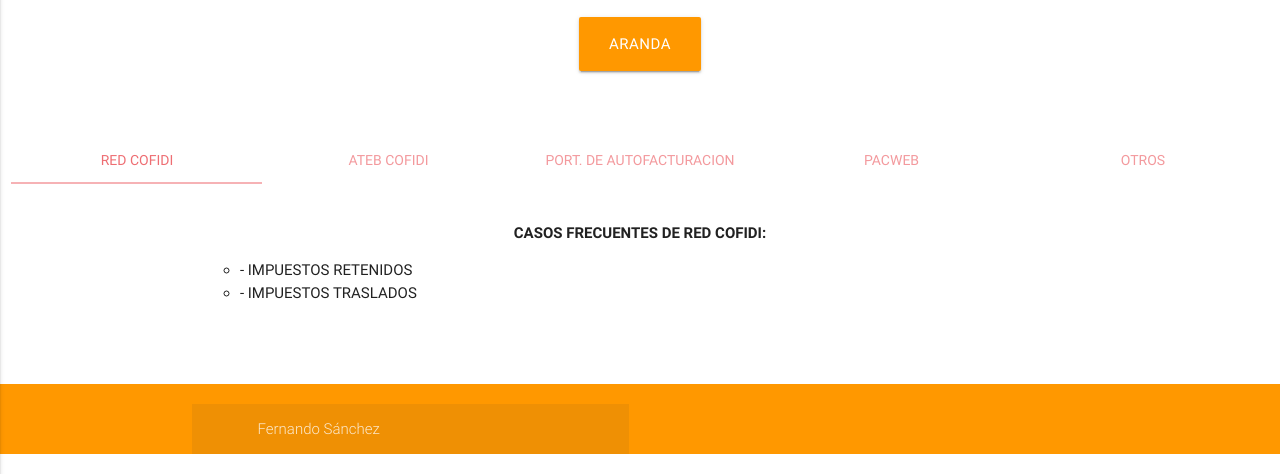
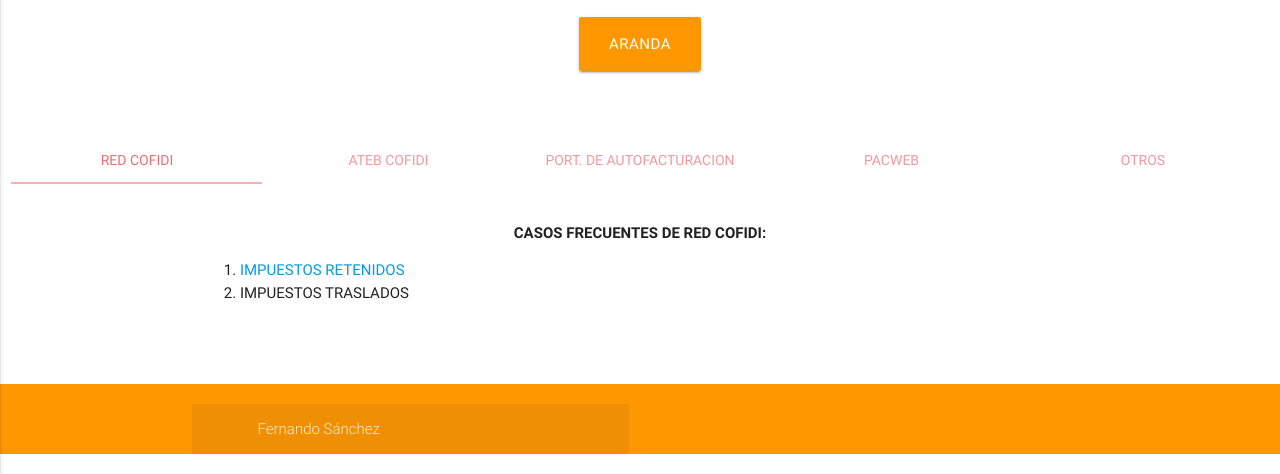
Before and after one commit to Darksmash/RepositorioAteb, a plain HTML site: page index.html in a window 1280 px wide. Shown: the part 345-819 px from the top of the page. Drawn offline with nearby package versions, Linux system fonts and the light colour scheme.

Commit message:
Update index.html

```diff
--- a/index.html
+++ b/index.html
@@ -56,9 +56,12 @@
         <br><div align="justify" class="container">
               <b><p align="center">CASOS FRECUENTES DE RED COFIDI:</p></b>
 
+
+
+
                     <ol>
-                    <li style="list-style: circle" >- IMPUESTOS RETENIDOS</li>
-                    <li style="list-style: circle" >- IMPUESTOS TRASLADOS</li>
+                    <li><a href="/wb/red_cofidi/RETENIDOS.html">IMPUESTOS RETENIDOS</a></li>
+                    <li> IMPUESTOS TRASLADOS</li>
                     </ol>
                 </div>
     </div>
```
